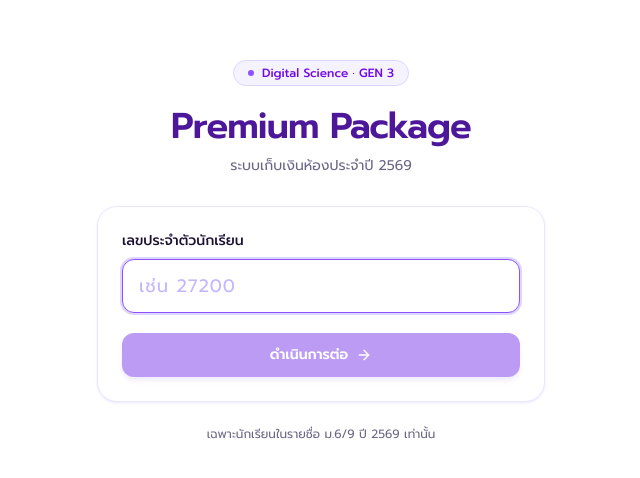
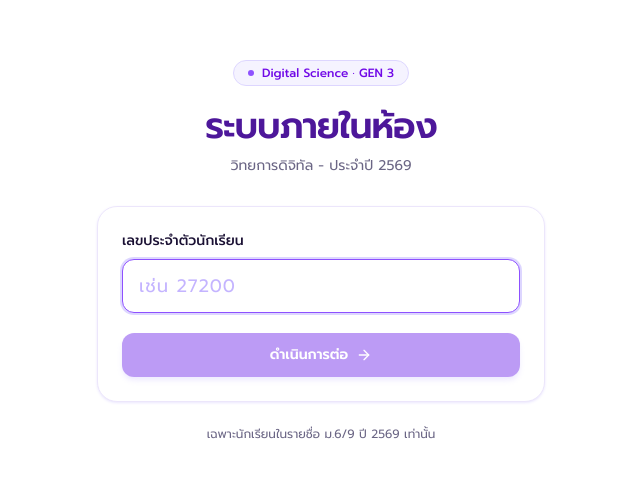
Before and after one commit to poomp5/subscription, a Next.js app: page / in a window 1280 px wide. Shown: the part 150-628 px from the top of the page, without its empty margins (319-959 px from the left). Built offline with nearby package versions, Linux system fonts and the light colour scheme.

Commit message:
feat: update heading and description in Home component for localization

```diff
--- a/app/page.tsx
+++ b/app/page.tsx
@@ -10,10 +10,10 @@ export default function Home() {
             Digital Science · GEN 3
           </div>
           <h1 className="mt-5 text-3xl font-semibold tracking-tight text-violet-900 sm:text-4xl">
-            Premium Package
+            ระบบภายในห้อง
           </h1>
           <p className="mt-2 text-sm leading-6 text-(--muted)">
-            ระบบเก็บเงินห้องประจำปี 2569
+            วิทยการดิจิทัล - ประจำปี 2569
           </p>
         </div>
 
```
